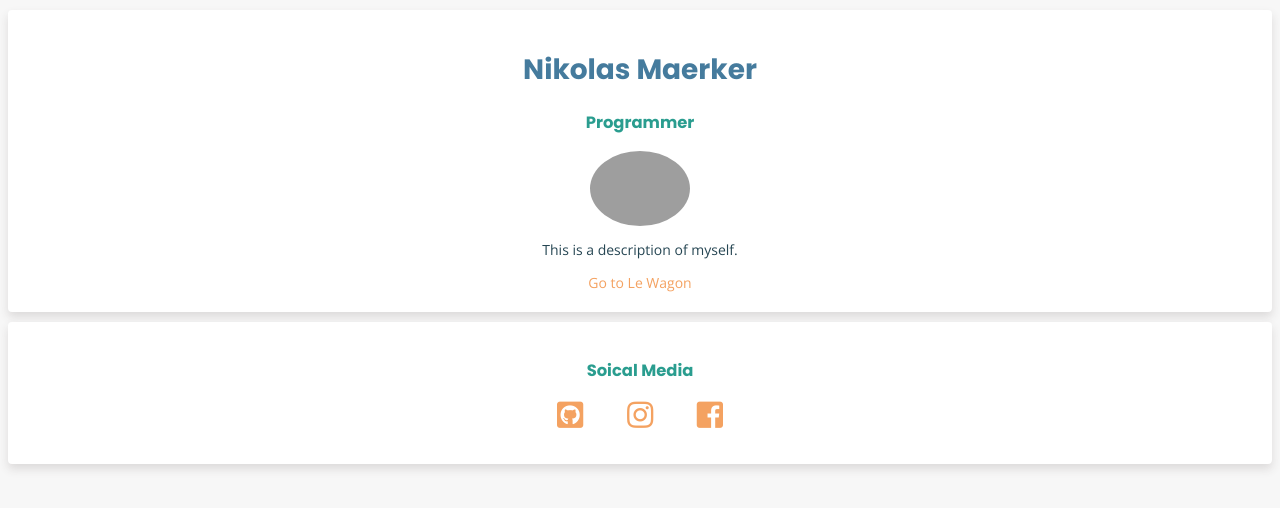
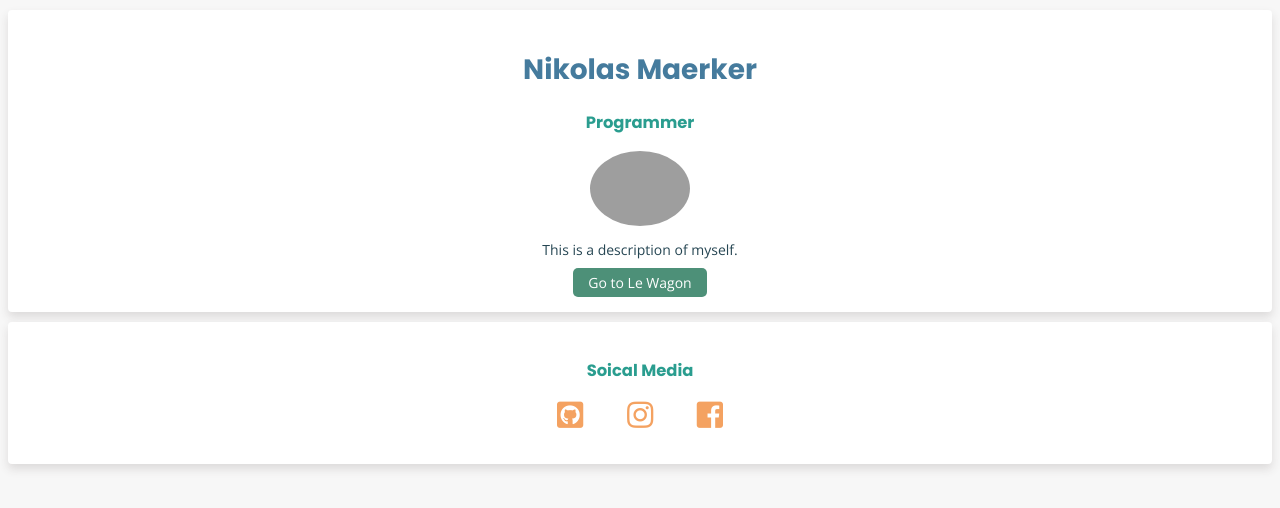
Before and after one commit to Nikolas224/profile, a plain HTML site: page index.html in a window 1280 px wide. Drawn offline with nearby package versions, Linux system fonts and the light colour scheme; grey boxes are pictures that could not be loaded.

Commit message:
btn added

```diff
--- a/index.html
+++ b/index.html
@@ -14,7 +14,7 @@
         <h3>Programmer</h3>
         <img src="images/profile.jpg" alt="picture of Nikolas" class="img-circle">
         <p>This is a description of myself.</p>
-        <a href="https://www.lewagon.com" target="_blank">Go to Le Wagon</a>
+        <a href="https://www.lewagon.com" target="_blank" class="btn-blue">Go to Le Wagon</a>
       </div>
       <div class="card">
         <h3>Soical Media</h3>
--- a/style.css
+++ b/style.css
@@ -55,6 +55,17 @@ a:hover {
     padding-left: 0px;
   }
 
+  .btn-blue {
+    background-color: #4D9078;
+    border-radius: 5px;
+    padding: 5px 15px;
+    color: white;
+  }
+
+  .btn-blue:hover {
+    background-color: black;
+  }
+
   @media (max-width: 960px) {
     /* For a screen < 960px, this CSS will be read */
     .container {
```
